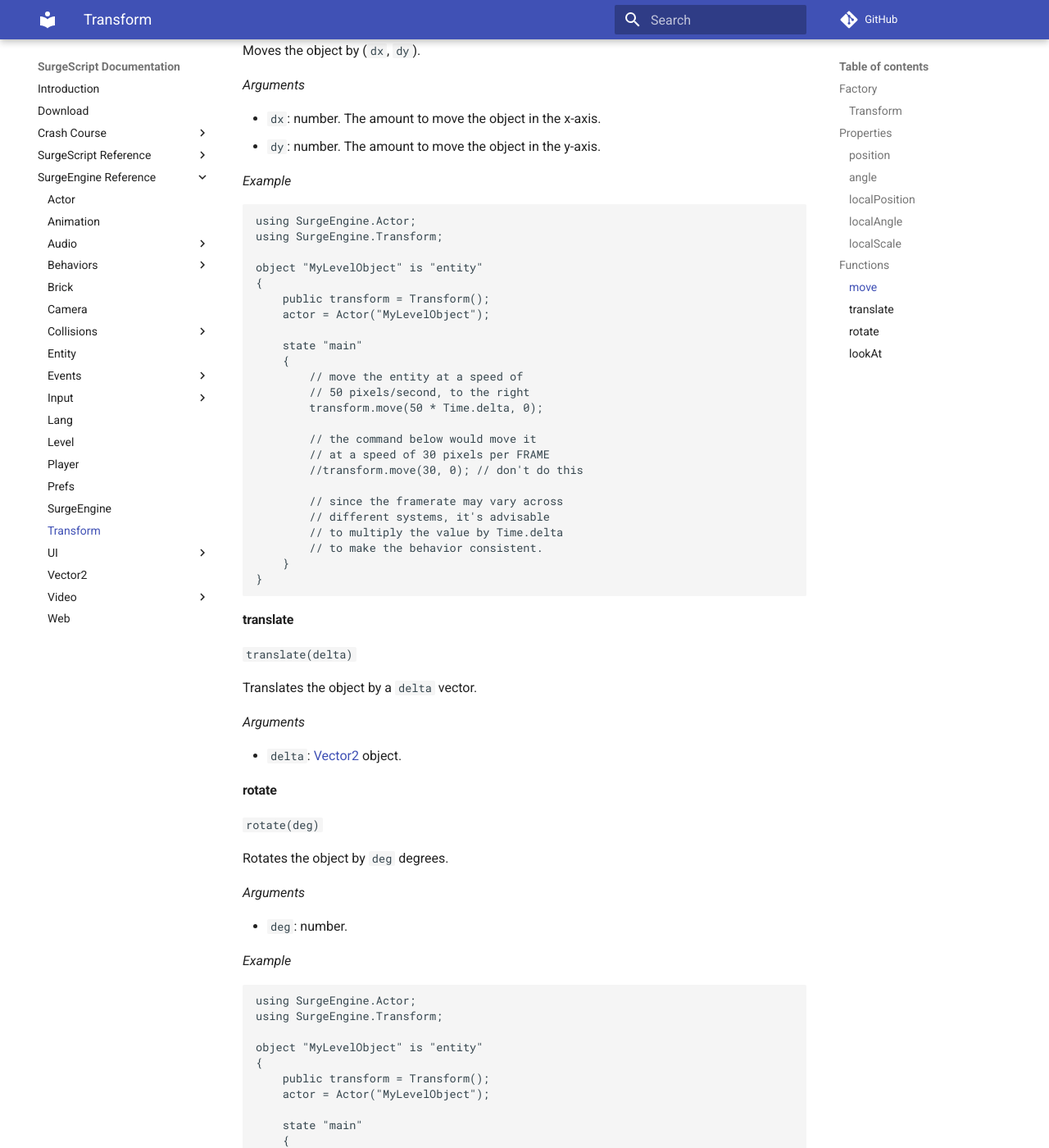
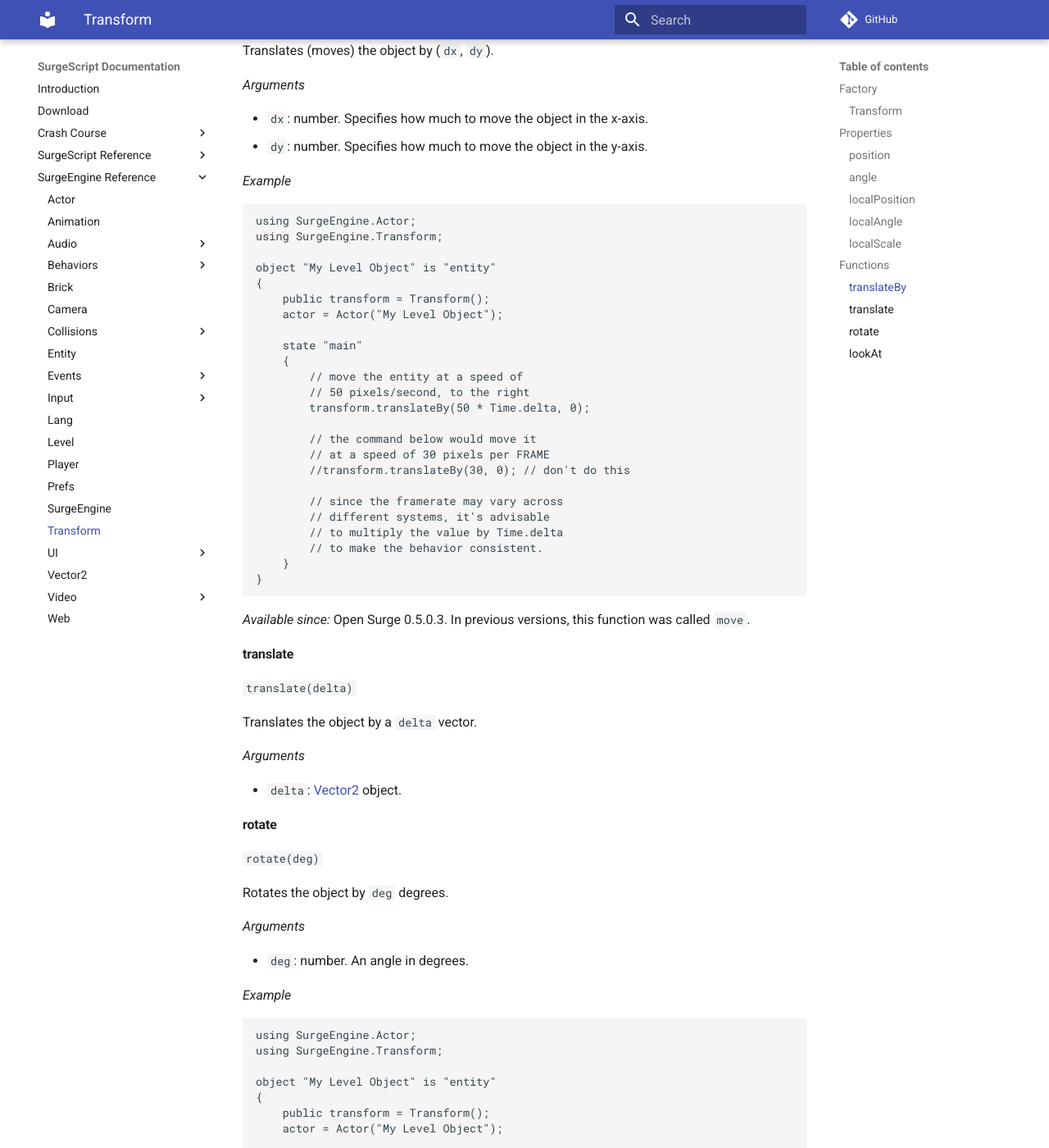
Before and after one commit to alemart/surgescript, an MkDocs documentation site: the page built from docs/engine/transform.md, in a window 1280 px wide and 1400 px high, scrolled down 2567 px. Shown: the whole window at 82% size. Built offline with MkDocs 1.6.1 and Material for MkDocs 9.7.7, drawn with Linux system fonts in a browser that asks for light colours; comment, search, counter and statistics services are not loaded; some of the changed text lies outside the part shown.

Commit message:
Updated the documentation

````diff
--- a/docs/engine/transform.md
+++ b/docs/engine/transform.md
@@ -23,10 +23,10 @@ A Transform object.
 using SurgeEngine.Actor;
 using SurgeEngine.Transform;
 
-object "MyLevelObject" is "entity"
+object "My Level Object" is "entity"
 {
     public transform = Transform();
-    actor = Actor("MyLevelObject");
+    actor = Actor("My Level Object");
 
     state "main"
     {
@@ -45,7 +45,7 @@ Properties
 
 The position of the object in world coordinates.
 
-Only use this property if you need to read the position of the object or to set it to a fixed value. If you need to move the entity, use [move](#move) instead.
+Only use this property if you need to read the position of the object or to set it to a fixed value. If you need to move the entity, use [translateBy](#translateBy) instead.
 
 *Example*
 ```
@@ -53,10 +53,10 @@ using SurgeEngine.Actor;
 using SurgeEngine.Player;
 using SurgeEngine.Transform;
 
-object "MyLevelObject" is "entity"
+object "My Level Object" is "entity"
 {
     public transform = Transform();
-    actor = Actor("MyLevelObject");
+    actor = Actor("My Level Object");
 
     state "main"
     {
@@ -87,7 +87,7 @@ Unless you need to read or to set the angle of the object to a pre-determined va
 
 The position of the object relative to the parent object.
 
-Only use this property if you need to read the position of the object or to set it to a fixed value. If you need to move the entity, use [move](#move) instead.
+Only use this property if you need to read the position of the object or to set it to a fixed value. If you need to move the entity, use [translateBy](#translateBy) instead.
 
 #### localAngle
 
@@ -106,36 +106,36 @@ The local scale of the entity.
 Functions
 ---------
 
-#### move
+#### translateBy
 
-`move(dx, dy)`
+`translateBy(dx, dy)`
 
-Moves the object by (`dx`, `dy`).
+Translates (moves) the object by (`dx`, `dy`).
 
 *Arguments*
 
-* `dx`: number. The amount to move the object in the x-axis.
-* `dy`: number. The amount to move the object in the y-axis.
+* `dx`: number. Specifies how much to move the object in the x-axis.
+* `dy`: number. Specifies how much to move the object in the y-axis.
 
 *Example*
 ```
 using SurgeEngine.Actor;
 using SurgeEngine.Transform;
 
-object "MyLevelObject" is "entity"
+object "My Level Object" is "entity"
 {
     public transform = Transform();
-    actor = Actor("MyLevelObject");
+    actor = Actor("My Level Object");
 
     state "main"
     {
         // move the entity at a speed of
         // 50 pixels/second, to the right
-        transform.move(50 * Time.delta, 0);
+        transform.translateBy(50 * Time.delta, 0);
 
         // the command below would move it
         // at a speed of 30 pixels per FRAME
-        //transform.move(30, 0); // don't do this
+        //transform.translateBy(30, 0); // don't do this
 
         // since the framerate may vary across
         // different systems, it's advisable
@@ -144,6 +144,8 @@ object "MyLevelObject" is "entity"
     }
 }
 ```
+
+*Available since:* Open Surge 0.5.0.3. In previous versions, this function was called `move`.
 
 #### translate
 
@@ -163,17 +165,17 @@ Rotates the object by `deg` degrees.
 
 *Arguments*
 
-* `deg`: number.
+* `deg`: number. An angle in degrees.
 
 *Example*
 ```
 using SurgeEngine.Actor;
 using SurgeEngine.Transform;
 
-object "MyLevelObject" is "entity"
+object "My Level Object" is "entity"
 {
     public transform = Transform();
-    actor = Actor("MyLevelObject");
+    actor = Actor("My Level Object");
 
     state "main"
     {
@@ -200,10 +202,10 @@ using SurgeEngine.Actor;
 using SurgeEngine.Player;
 using SurgeEngine.Transform;
 
-object "MyLevelObject" is "entity"
+object "My Level Object" is "entity"
 {
     public transform = Transform();
-    actor = Actor("MyLevelObject");
+    actor = Actor("My Level Object");
 
     state "main"
     {
````
Also changed, not shown: docs/engine/animation.md (+8 -0 lines), docs/engine/enemy.md (+5 -3 lines), docs/engine/text.md (+1 -1 lines).
